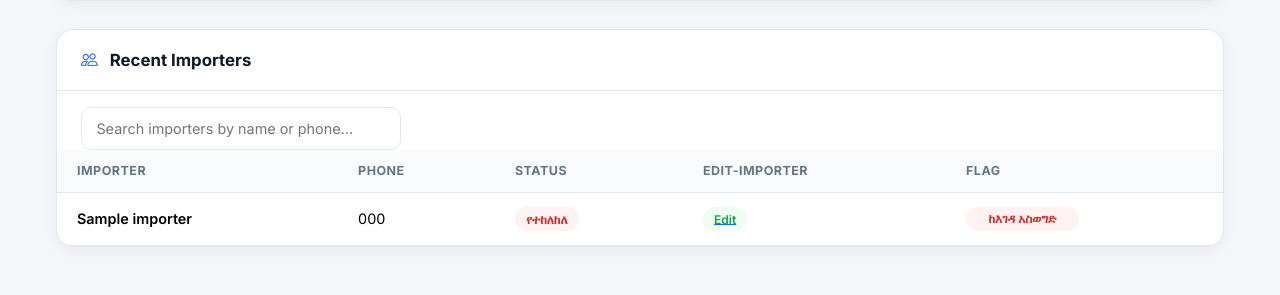
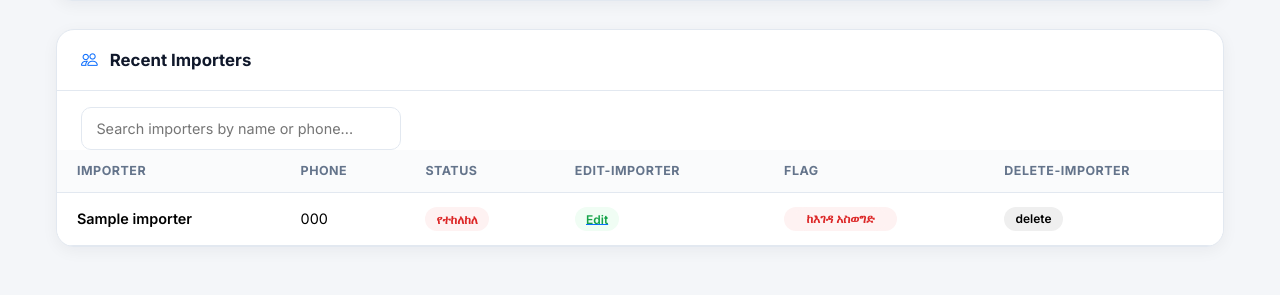
Before and after one commit to MENA8729/kedir_2, a Flask app: page /registration in a window 1280 px wide. Shown: the part 1020-1315 px from the top of the page. Run offline with Flask 3, Linux system fonts and the light colour scheme; a user stored in the database is signed in; tables that the repository leaves empty hold one stand-in row (values such as "Sample post"); some libraries are stand-ins or nearby versions.

Commit message:
Update registration page and backend

```diff
--- a/main.py
+++ b/main.py
@@ -1468,6 +1468,21 @@ def toggle_motorist_user(user_id):
     return redirect(url_for("user_management"))
 
 
+
+@app.route("/delete-importer/<int:importer_id>", methods=["POST"])
+@login_required
+@motorist
+def delete_importer(importer_id):
+    importer = Importer.query.get_or_404(importer_id)
+
+    db.session.delete(importer)
+    db.session.commit()
+
+    flash("Importer deleted successfully.", "success")
+
+    return redirect(url_for("registration"))
+
+
 if __name__ == '__main__':
     app.run(host="0.0.0.0", port=5000, debug=True)
     # app.run(debug=True, port=5005)
--- a/templates/registration.html
+++ b/templates/registration.html
@@ -1186,6 +1186,7 @@ table.app-table tbody td{
             <th>Status</th>
               <th>edit-importer</th>
               <th>Flag</th>
+              <th>delete-importer</th>
 
           </tr>
 
@@ -1228,6 +1229,19 @@ table.app-table tbody td{
                   </form>
                 </span>
               </td>
+
+              <td>
+    <form method="POST"
+          action="{{ url_for('delete_importer', importer_id=imp.id) }}"
+          onsubmit="return confirm('Are you sure you want to delete this importer?');"
+          style="display:inline;">
+
+        <button type="submit" class="action-badge">
+            delete
+        </button>
+
+    </form>
+</td>
 
           </tr>
 
```
